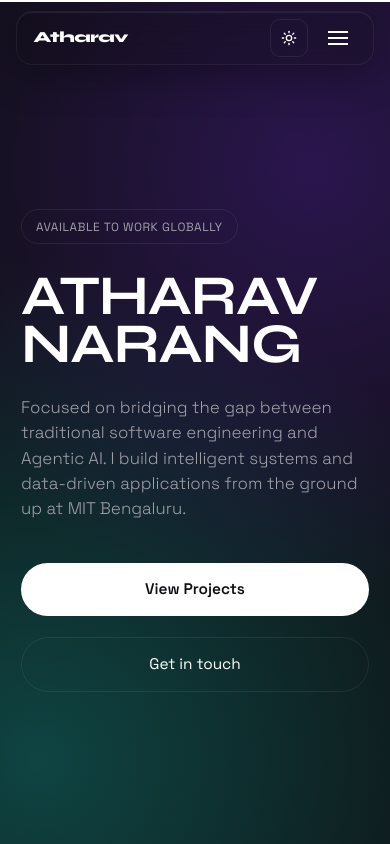
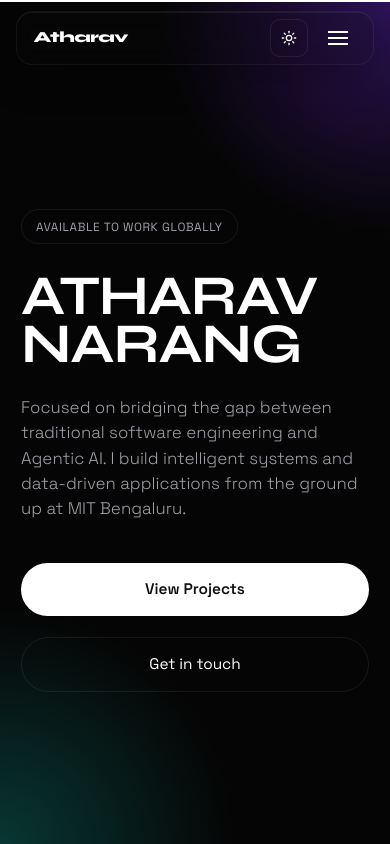
Before and after one commit to Atharav001/portfolio-2.0, a React (Vite) app: page / in a window 390 px wide. Shown: the top 844 px of the page. Built offline with nearby package versions, Linux system fonts and the light colour scheme.

Commit message:
Refine Dark Mode Gradient Mesh & improve mobile responsiveness

```diff
--- a/src/components/AnimatedBackground.css
+++ b/src/components/AnimatedBackground.css
@@ -8,10 +8,10 @@
   overflow: hidden;
 
   /* Dark Mode (Default): Deep Obsidian base with static diagonal gradients */
-  background:
-    radial-gradient(circle at 80% 20%, rgba(76, 29, 149, 0.45) 0%, transparent 60%),
-    radial-gradient(circle at 10% 90%, rgba(13, 148, 136, 0.4) 0%, transparent 60%),
-    #0f0f13;
+  background-color: #050505;
+  background-image:
+    radial-gradient(circle at 100% 0%, rgba(109, 40, 217, 0.35) 0%, transparent 45vmax),
+    radial-gradient(circle at 0% 100%, rgba(13, 148, 136, 0.3) 0%, transparent 45vmax);
 }
 
 /* Light Mode: Off-white base with high vibrancy static diagonal gradients */
@@ -22,3 +22,19 @@
     radial-gradient(circle at 10% 90%, rgba(2, 132, 199, 0.65) 0%, transparent 70%),
     #f8f9fa;
 }
+
+/* Mobile Optimization: Tighten gradient radius to prevent stretching and muddy centers */
+@media (max-width: 768px) {
+  .animated-framer-bg {
+    background-image:
+      radial-gradient(circle at 100% 0%, rgba(109, 40, 217, 0.4) 0%, transparent 60vw),
+      radial-gradient(circle at 0% 100%, rgba(13, 148, 136, 0.35) 0%, transparent 60vw);
+  }
+
+  :root.light-theme .animated-framer-bg,
+  .light-theme .animated-framer-bg {
+    background-image:
+      radial-gradient(circle at 80% 20%, rgba(67, 56, 202, 0.65) 0%, transparent 60vw),
+      radial-gradient(circle at 10% 90%, rgba(2, 132, 199, 0.65) 0%, transparent 60vw);
+  }
+}
```
